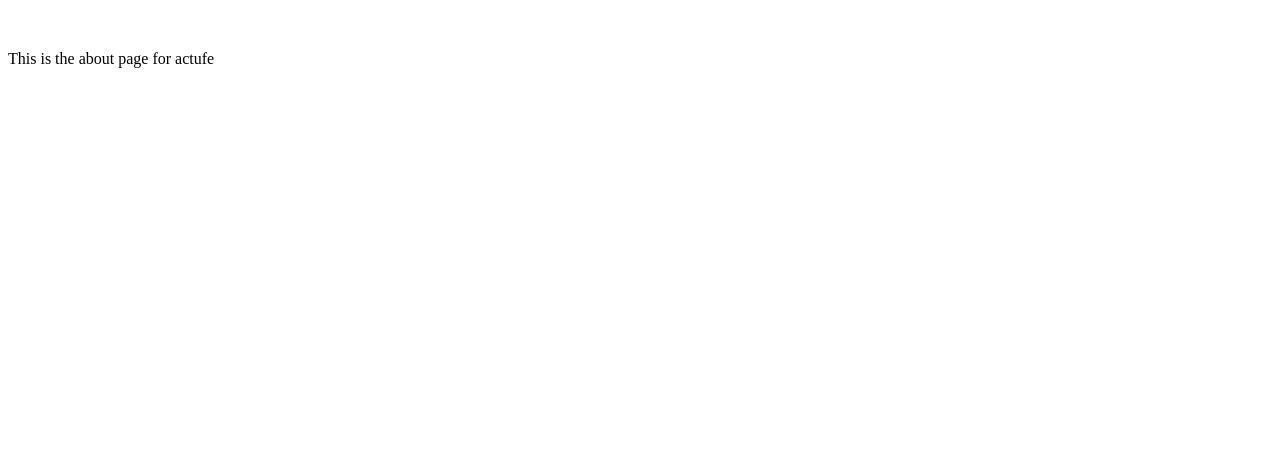
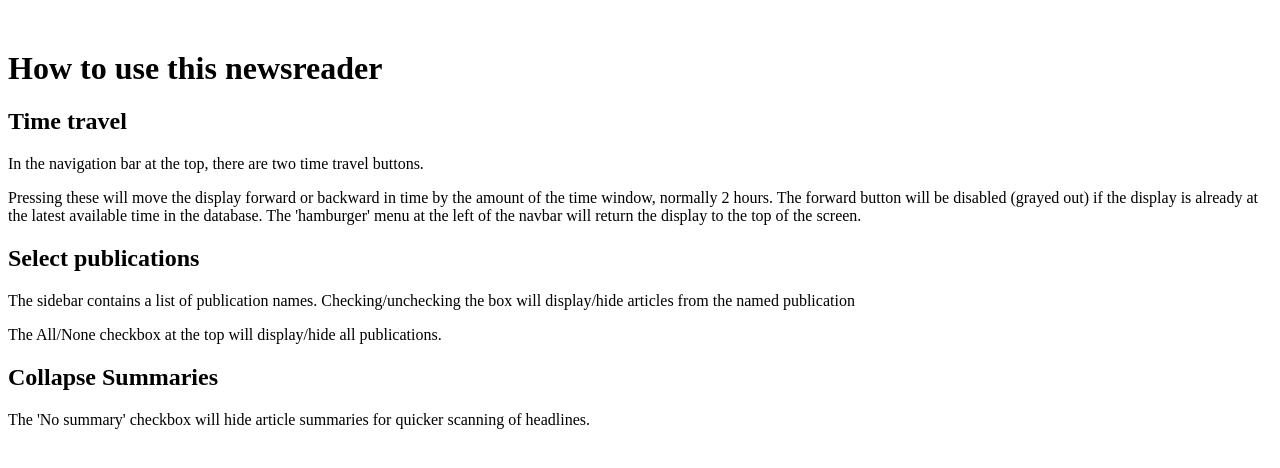
Before and after one commit to agoldhammer/actufe, a SvelteKit app: page /about in a window 1280 px wide. Shown: the top 468 px of the page. Built offline with nearby package versions, Linux system fonts and the light colour scheme.

Commit message:
edited help page

```diff
--- a/src/routes/about/+page.svelte
+++ b/src/routes/about/+page.svelte
@@ -1,11 +1,33 @@
-<script lang=ts>
-	import ActuHdr from "$comp/ActuHdr.svelte";
+<script lang="ts">
+	import ActuHdr from '$comp/ActuHdr.svelte';
 </script>
 
-<p>This is the about page for actufe</p>
+<h1>How to use this newsreader</h1>
+
+<div>
+	<h2>Time travel</h2>
+	<p>In the navigation bar at the top, there are two time travel buttons.</p>
+	<p>
+		Pressing these will move the display forward or backward in time by the amount of the time
+		window, normally 2 hours. The forward button will be disabled (grayed out) if the display is
+		already at the latest available time in the database. The 'hamburger' menu at the left of the
+		navbar will return the display to the top of the screen.
+	</p>
+	<h2>Select publications</h2>
+
+	<p>
+		The sidebar contains a list of publication names. Checking/unchecking the box will display/hide
+		articles from the named publication
+	</p>
+
+	<p>The All/None checkbox at the top will display/hide all publications.</p>
+
+	<h2>Collapse Summaries</h2>
+	<p>The 'No summary' checkbox will hide article summaries for quicker scanning of headlines.</p>
+</div>
 
 <style>
-    p {
-        margin-top: 50px;
-    }
+	h1 {
+		margin-top: 50px;
+	}
 </style>
```
